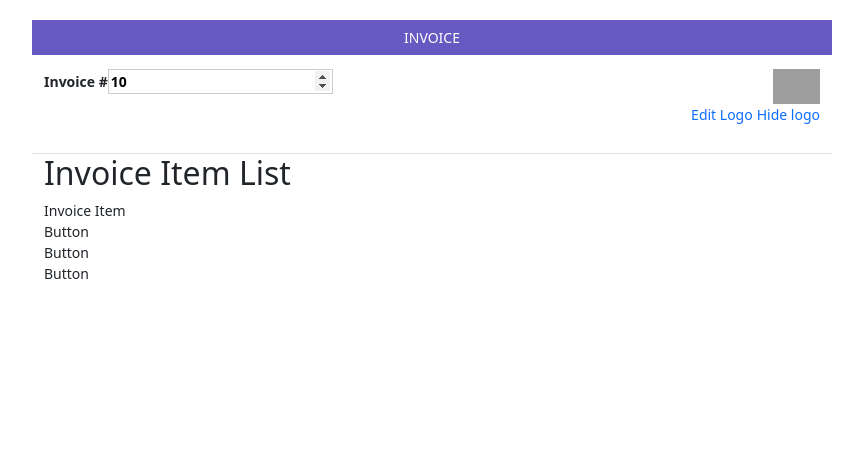
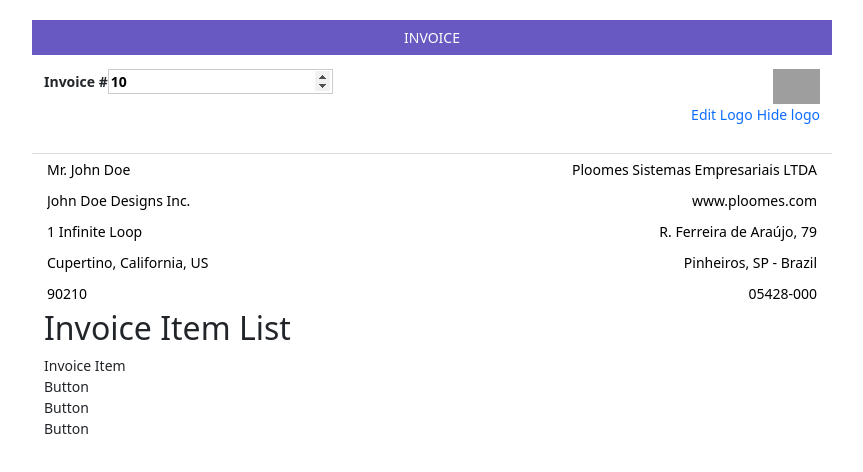
Before and after one commit to metaware/angular-invoicing, a React app: page / in a window 1280 px wide. Shown: the top 472 px of the page, without its empty margins (208-1071 px from the left). Built offline with nearby package versions, Linux system fonts and the light colour scheme; grey boxes are pictures that could not be loaded.

Commit message:
Created Info Component and Renamed props

```diff
--- a/src/components/Header/index.tsx
+++ b/src/components/Header/index.tsx
@@ -6,11 +6,11 @@ import { useLocalStorage } from "../../hooks/useLocalStorage"
 
 type Props = {
   page: string
-  invoiceData: InvoiceData
-  setInvoiceData: React.Dispatch<React.SetStateAction<InvoiceData>>
+  state: InvoiceData
+  setState: React.Dispatch<React.SetStateAction<InvoiceData>>
 }
 
-const Header: React.FC<Props> = ({ page, invoiceData, setInvoiceData }) => {
+const Header: React.FC<Props> = ({ page, state, setState }) => {
   const [logo, setLogo] = useLocalStorage("logo", "../../assets/logo.svg")
   const [showLogo, setShowLogo] = useState<boolean>(true)
   const numberRef = useRef<HTMLInputElement | null>(null)
@@ -21,8 +21,8 @@ const Header: React.FC<Props> = ({ page, invoiceData, setInvoiceData }) => {
   }, [])
 
   const handleChange = (e: React.ChangeEvent<HTMLInputElement>) => {
-    setInvoiceData({
-      ...invoiceData,
+    setState({
+      ...state,
       invoiceNumber: +e.currentTarget.value,
     })
   }
@@ -57,7 +57,7 @@ const Header: React.FC<Props> = ({ page, invoiceData, setInvoiceData }) => {
             <input
               type="number"
               id="invoiceNumber"
-              value={invoiceData.invoiceNumber}
+              value={state.invoiceNumber}
               onChange={handleChange}
               ref={numberRef}
             />
--- /dev/null
+++ b/src/components/Info/index.tsx
@@ -0,0 +1,110 @@
+import React from "react"
+import { InvoiceData, Info } from "../../types/Invoice"
+import "./styles.css"
+
+type Props = {
+  state: InvoiceData
+  setState: React.Dispatch<React.SetStateAction<InvoiceData>>
+}
+
+const InvoiceInfo: React.FC<Props> = ({ state, setState }) => {
+  const handleChange = (e: React.ChangeEvent<HTMLInputElement>) => {
+    const name = e.currentTarget.name
+    const about = name.split(".")[0] as keyof InvoiceData
+    const info = name.split(".")[1] as keyof Info
+    ;(state[about] as Info)[info] = e.currentTarget.value
+    setState({ ...state })
+  }
+  return (
+    <div>
+      <div className="row infos">
+        <div className="col-6">
+          <div className="input-container">
+            <input
+              type="text"
+              name="customerInfo.name"
+              value={state.customerInfo.name}
+              onChange={handleChange}
+            />
+          </div>
+          <div className="input-container">
+            <input
+              type="text"
+              name="customerInfo.webLink"
+              value={state.customerInfo.webLink}
+              onChange={handleChange}
+            />
+          </div>
+          <div className="input-container">
+            <input
+              type="text"
+              name="customerInfo.address1"
+              value={state.customerInfo.address1}
+              onChange={handleChange}
+            />
+          </div>
+          <div className="input-container">
+            <input
+              type="text"
+              name="customerInfo.address2"
+              value={state.customerInfo.address2}
+              onChange={handleChange}
+            />
+          </div>
+          <div className="input-container">
+            <input
+              type="text"
+              name="customerInfo.postal"
+              value={state.customerInfo.postal}
+              onChange={handleChange}
+            />
+          </div>
+        </div>
+        <div className="col-6 right">
+          <div className="input-container">
+            <input
+              type="text"
+              name="companyInfo.name"
+              value={state.companyInfo.name}
+              onChange={handleChange}
+            />
+          </div>
+          <div className="input-container">
+            <input
+              type="text"
+              name="companyInfo.webLink"
+              value={state.companyInfo.webLink}
+              onChange={handleChange}
+            />
+          </div>
+          <div className="input-container">
+            <input
+              type="text"
+              name="companyInfo.address1"
+              value={state.companyInfo.address1}
+              onChange={handleChange}
+            />
+          </div>
+          <div className="input-container">
+            <input
+              type="text"
+              name="companyInfo.address2"
+              value={state.companyInfo.address2}
+              onChange={handleChange}
+            />
+          </div>
+          <div className="input-container">
+            <input
+              type="text"
+              name="companyInfo.postal"
+              value={state.companyInfo.postal}
+              onChange={handleChange}
+            />
+          </div>
+        </div>
+      </div>
+    </div>
+  )
+}
+
+export default InvoiceInfo
--- /dev/null
+++ b/src/components/Info/styles.css
@@ -0,0 +1,13 @@
+.infos input {
+  width: 300px;
+}
+
+.infos .right {
+  text-align: right;
+}
+.infos .right input {
+  text-align: right;
+}
+.infos .input-container {
+  padding: 3px 0;
+}
--- a/src/components/InvoiceInfo/index.tsx
+++ /dev/null
@@ -1,5 +0,0 @@
-const InvoiceInfo: React.FC = () => {
-  return <div></div>
-}
-
-export default InvoiceInfo
--- a/src/hooks/useLocalStorage.tsx
+++ b/src/hooks/useLocalStorage.tsx
@@ -1,16 +1,12 @@
 import { useState, useEffect } from "react"
 
-type ReturnType<T> = [
-  T | undefined,
-  React.Dispatch<React.SetStateAction<T | undefined>>
-]
+type ReturnType<T> = [T, React.Dispatch<React.SetStateAction<T>>]
 
 export const useLocalStorage = <T,>(
   key: string,
   initialValue?: T
 ): ReturnType<T> => {
-  const [state, setState] = useState<T | undefined>(() => {
-    if (!initialValue) return
+  const [state, setState] = useState<T>(() => {
     try {
       const value = localStorage.getItem(key)
       return value ? JSON.parse(value) : initialValue
--- a/src/pages/Invoice.tsx
+++ b/src/pages/Invoice.tsx
@@ -1,23 +1,21 @@
 import Header from "../components/Header"
-import InvoiceInfo from "../components/InvoiceInfo"
+import Info from "../components/Info"
 import InvoiceItemList from "../components/InvoiceItemList"
 import InvoiceItem from "../components/InvoiceItem"
 import Button from "../components/Button"
-import { useState } from "react"
 import { InvoiceData, initialInvoiceData } from "../types/Invoice"
+import { useLocalStorage } from "../hooks/useLocalStorage"
 
 function Invoice() {
-  const [invoiceData, setInvoiceData] =
-    useState<InvoiceData>(initialInvoiceData)
+  const [invoiceData, setInvoiceData] = useLocalStorage<InvoiceData>(
+    "invoice",
+    initialInvoiceData
+  )
 
   return (
     <div className="container">
-      <Header
-        page="invoice"
-        invoiceData={invoiceData}
-        setInvoiceData={setInvoiceData}
-      />
-      <InvoiceInfo />
+      <Header page="invoice" state={invoiceData} setState={setInvoiceData} />
+      <Info state={invoiceData} setState={setInvoiceData} />
       <InvoiceItemList>
         <InvoiceItem />
       </InvoiceItemList>
--- a/src/style.css
+++ b/src/style.css
@@ -68,15 +68,6 @@ input:focus {
 .logo-container {
   text-align: right;
 }
-.infos .right {
-  text-align: right;
-}
-.infos .right input {
-  text-align: right;
-}
-.infos .input-container {
-  padding: 3px 0;
-}
 
 .header.row {
   font-weight: bold;
@@ -113,10 +104,6 @@ body {
   padding: 20px;
 }
 
-.infos input {
-  width: 300px;
-}
-
 .align-right input {
   text-align: right;
   width: 300px;
--- a/src/types/Invoice.ts
+++ b/src/types/Invoice.ts
@@ -1,21 +1,17 @@
 export interface InvoiceData {
   tax: number
   invoiceNumber: number
-  customerInfo: {
-    name: string
-    webLink: string
-    address1: string
-    address2: string
-    postal: string
-  }
-  companyInfo: {
-    name: string
-    webLink: string
-    address1: string
-    address2: string
-    postal: string
-  }
+  customerInfo: Info
+  companyInfo: Info
   items: Item[]
+}
+
+export interface Info {
+  name: string
+  webLink: string
+  address1: string
+  address2: string
+  postal: string
 }
 
 export interface Item {
@@ -36,11 +32,11 @@ export const initialInvoiceData = {
     postal: "90210",
   },
   companyInfo: {
-    name: "Metaware Labs",
-    webLink: "www.metawarelabs.com",
-    address1: "123 Yonge Street",
-    address2: "Toronto, ON, Canada",
-    postal: "M5S 1B6",
+    name: "Ploomes Sistemas Empresariais LTDA",
+    webLink: "www.ploomes.com",
+    address1: "R. Ferreira de Araújo, 79",
+    address2: "Pinheiros, SP - Brazil",
+    postal: "05428-000",
   },
   items: [{ qty: 10, description: "Gadget", cost: 9.95, key: "object:27" }],
 }
```
Also changed, not shown: .prettierrc.js.
